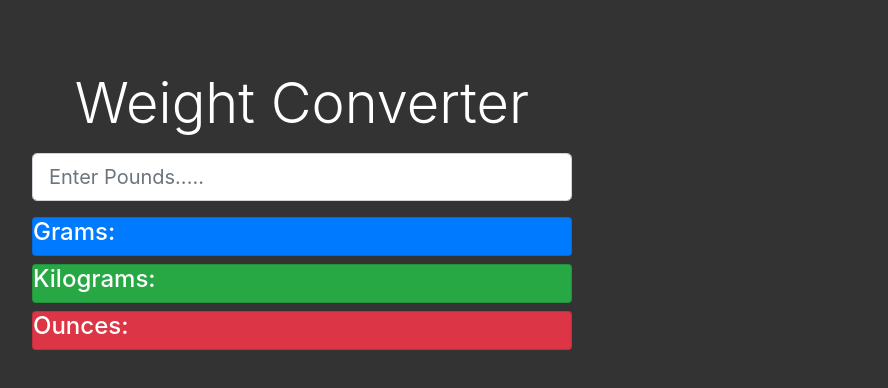
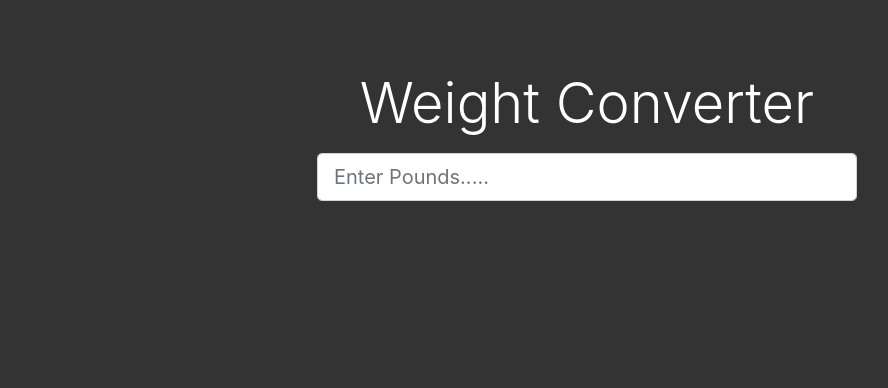
Before and after one commit to MohsAkhtar/js-weight-converter, a plain HTML site: page index.html in a window 1280 px wide. Shown: the whole page, without its empty margins (53-941 px from the left). Drawn offline with nearby package versions, Linux system fonts and the light colour scheme.

Commit message:
Output only appears when user enters input

```diff
--- a/index.html
+++ b/index.html
@@ -20,7 +20,7 @@
 <body>
     <div class="container">
         <div class="row">
-            <div class="col-md-6">
+            <div class="col-md-6 offset-md-3">
                 <h1 class="display-4 text-center mb-3">Weight Converter</h1>
                 <form>
                     <div class="form-group">
@@ -52,8 +52,11 @@
     </div>
 
     <script>
+        // output hidden till user enters number
+        document.getElementById('output').style.visibility = 'hidden';
         document.getElementById('lbsInput').addEventListener('input', function (e) {
             let pounds = e.target.value;
+            document.getElementById('output').style.visibility = 'visible';
             // set output
             document.getElementById('gramsOutput').innerHTML = pounds / 0.0022046;
             document.getElementById('kgOutput').innerHTML = pounds / 2.2046;
```
